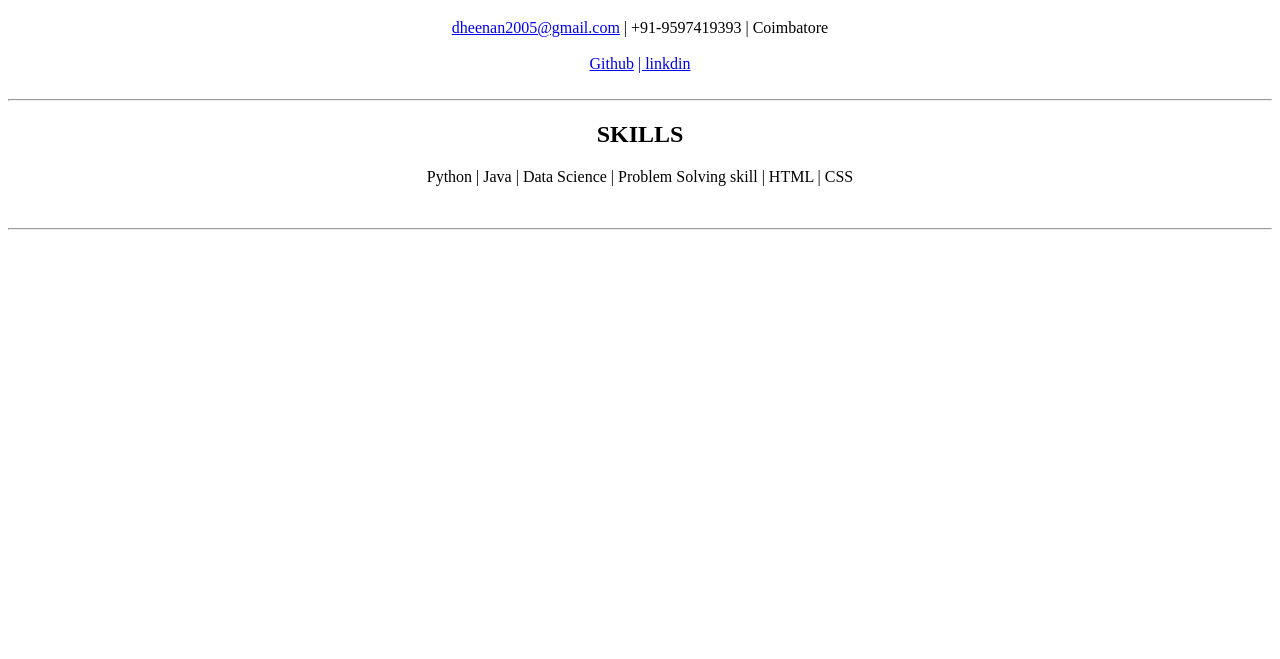
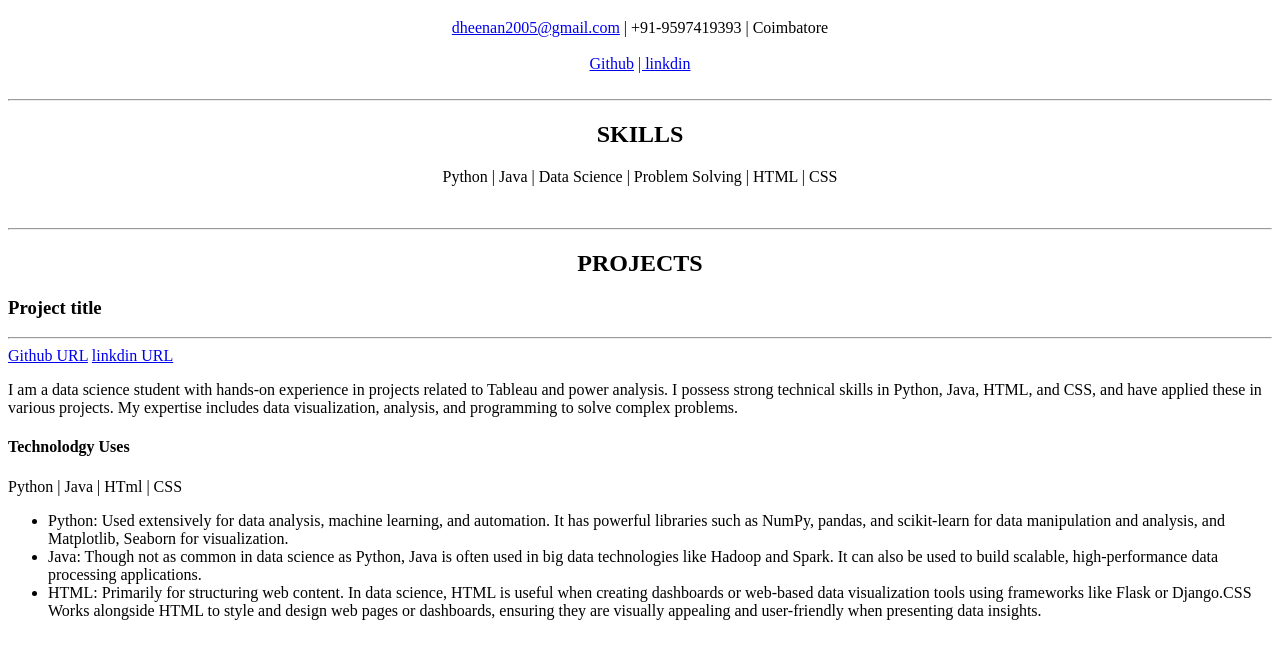
Before and after one commit to Dheenan2124/VS-Code, a plain HTML site: page html-basic Resume make/index.html in a window 1280 px wide. Shown: the part 87-746 px from the top of the page. Drawn offline with Linux system fonts and the light colour scheme.

Commit message:
update projects

```diff
--- a/html-basic Resume make/index.html
+++ b/html-basic Resume make/index.html
@@ -20,7 +20,40 @@
 <!--skill details-->
 <div align="center">
 <h2>SKILLS</h2>
-<P>Python | Java | Data Science | Problem Solving skill | HTML | CSS</P>
+
+<P>Python | Java | Data Science | Problem Solving | HTML | CSS</P>
 <br>
 <hr>
 </div>
+<!--Projects-->
+<div>
+<div align="center">
+  <h2>PROJECTS</h2>
+  </div>
+
+<div>
+  <h3>Project title</h3>
+  <hr>
+</div>
+<div>
+  <a href="#">Github URL</a>
+  <a href="#">linkdin URL</a>
+</div>
+<p>
+  I am a data science student with hands-on experience in projects related to Tableau and power analysis. I possess strong technical skills in Python, Java, HTML, and CSS, and have applied these in various projects. My expertise includes data visualization, analysis, and programming to solve complex problems.
+</p>
+<h4>Technolodgy Uses</h4>
+<p>Python | Java | HTml | CSS</p>
+<ul list="circle">
+ <li>
+  Python: Used extensively for data analysis, machine learning, and automation. It has powerful libraries such as NumPy, pandas, and scikit-learn for data manipulation and analysis, and Matplotlib, Seaborn for visualization.
+ </li>
+ <li>
+  Java: Though not as common in data science as Python, Java is often used in big data technologies like Hadoop and Spark. It can also be used to build scalable, high-performance data processing applications.
+ </li>
+ <li>
+  HTML: Primarily for structuring web content. In data science, HTML is useful when creating dashboards or web-based data visualization tools using frameworks like Flask or Django.CSS Works alongside HTML to style and design web pages or dashboards, ensuring they are visually appealing and user-friendly when presenting data insights.
+ </li>
+</ul>
+
+</div>
```
